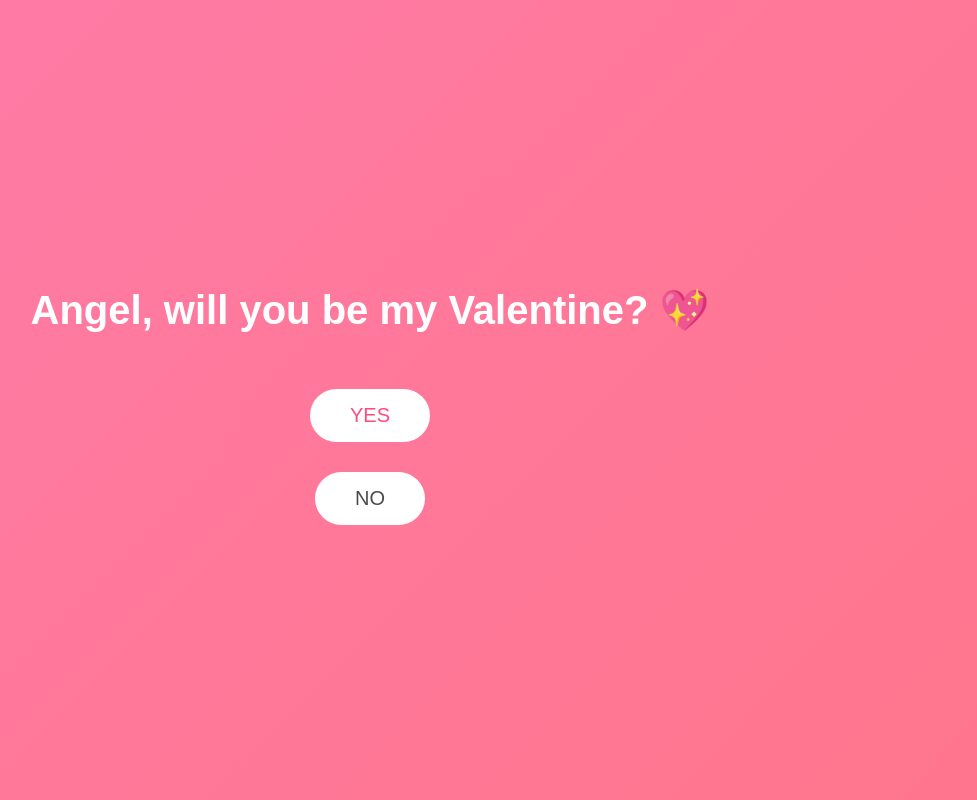
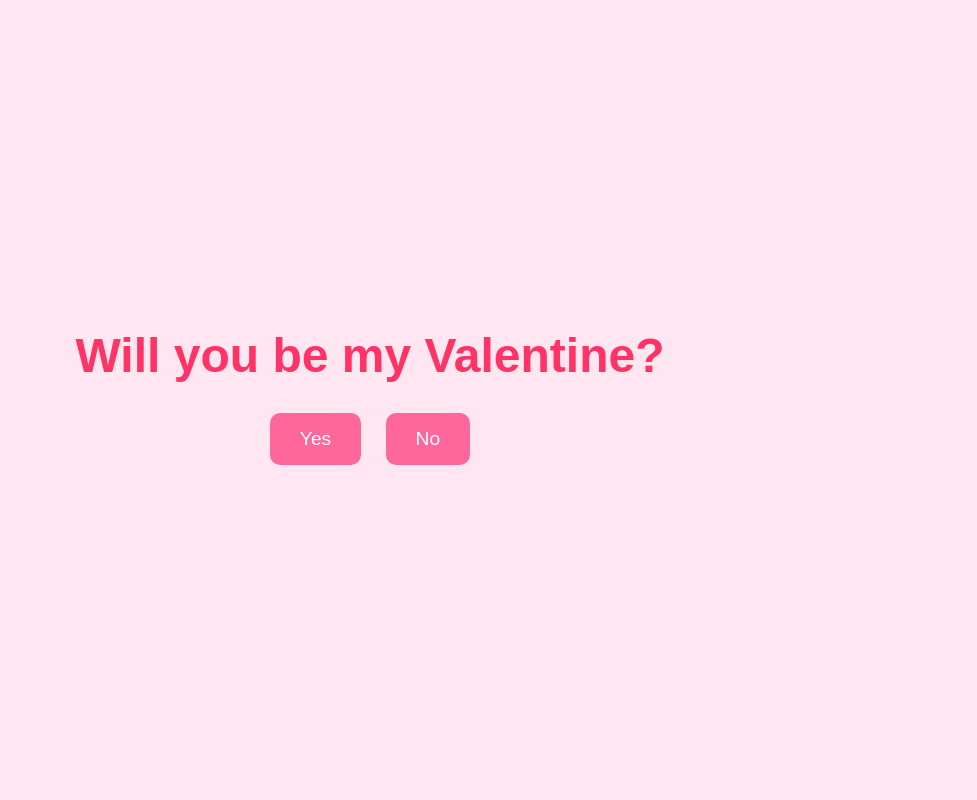
Before and after one commit to MR-SOULSNIPER/be-my-valentine, a plain HTML site: page index.html in a window 1280 px wide. Shown: the whole page, without its empty margins (270-1247 px from the left). Drawn offline with Linux system fonts and the light colour scheme.

Commit message:
Update index.html

```diff
--- a/index.html
+++ b/index.html
@@ -3,98 +3,76 @@
 <head>
   <meta charset="UTF-8">
   <meta name="viewport" content="width=device-width, initial-scale=1.0">
-<title>Will You Be My Valentine? 💖</title>
-
+  <title>Be My Valentine?</title>
   <style>
     body {
-    margin: 0;
-    padding: 0;
-    font-family: 'Poppins', sans-serif;
-    height: 100vh;
+      font-family: 'Arial', sans-serif;
+      background: #ffe6f0;
       display: flex;
+      flex-direction: column;
       justify-content: center;
       align-items: center;
-    flex-direction: column;
+      height: 100vh;
+      margin: 0;
       text-align: center;
-    background: linear-gradient(-45deg, #ff4b7d, #ff758c, #ff7eb3, #ff4b5c);
-    background-size: 400% 400%;
-    animation: gradient 8s ease infinite;
-    color: white;
-}
-
-@keyframes gradient {
-    0% {background-position: 0% 50%;}
-    50% {background-position: 100% 50%;}
-    100% {background-position: 0% 50%;}
     }
 
     h1 {
-    font-size: 2.5em;
-    margin-bottom: 40px;
+      color: #ff3366;
+      font-size: 3em;
+      margin-bottom: 20px;
     }
 
     button {
-    margin: 15px;
-    padding: 15px 40px;
-    font-size: 20px;
+      background-color: #ff6699;
       border: none;
-    border-radius: 30px;
+      color: white;
+      padding: 15px 30px;
+      margin: 10px;
+      font-size: 1.2em;
+      border-radius: 10px;
       cursor: pointer;
-    transition: 0.3s;
+      transition: background-color 0.3s;
     }
 
-#yesBtn {
-    background-color: white;
-    color: #ff4b7d;
+    button:hover {
+      background-color: #ff3366;
     }
 
-#yesBtn:hover {
-    background-color: #ff4b7d;
-    color: white;
-    transform: scale(1.05);
-}
-
-#noBtn {
-    background-color: white;
-    color: #4b4b4b;
-}
-
-#noBtn:hover {
-    background-color: #4b4b4b;
-    color: white;
-    transform: scale(1.05);
-}
-
-#response {
+    #message {
       margin-top: 30px;
       font-size: 1.5em;
-    display: none;
-    width: 80%;
-    line-height: 1.6;
+      color: #cc0044;
     }
   </style>
 </head>
-
 <body>
-
-<h1>Angel, will you be my Valentine? 💖</h1>
-
-<button id="yesBtn" onclick="pressYes()">YES</button>
-<button id="noBtn" onclick="pressNo()">NO</button>
-
-<div id="response"></div>
+  <h1>Will you be my Valentine?</h1>
+  <div id="buttons">
+    <button onclick="yesClicked()">Yes</button>
+    <button onclick="noClicked()">No</button>
+  </div>
+  <div id="message"></div>
 
   <script>
-function pressYes() {
-    document.getElementById("response").style.display = "block";
-    document.getElementById("response").innerHTML = `
-        💖 Yay! Angel, you made me the happiest person alive!
-        I’m so glad you said YES.
-        I promise to make this Valentine’s Day and every day special for you. 💘
-    `;
-    document.getElementById("yesBtn").style.display = "none";
-    document.getElementById("noBtn").style.display = "none";
+    function yesClicked() {
+      document.getElementById('buttons').style.display = 'none';
+      document.getElementById('message').innerHTML = "💖 Yay! You make my heart skip a beat! 💖";
     }
 
-function pressNo() {
-    alert("Oh no! I guess I’ll
+    function noClicked() {
+      const buttonsDiv = document.getElementById('buttons');
+      buttonsDiv.innerHTML = `
+        <p>Are you sure?</p>
+        <button onclick="noClickedAgain()">No</button>
+        <button onclick="noClickedAgain()">No</button>
+      `;
+    }
+
+    function noClickedAgain() {
+      document.getElementById('message').innerHTML = "😢 Oh no! Maybe next time... 😢";
+      document.getElementById('buttons').style.display = 'none';
+    }
+  </script>
+</body>
+</html>
```
Lines whose indentation alone changed are shown as unchanged.
